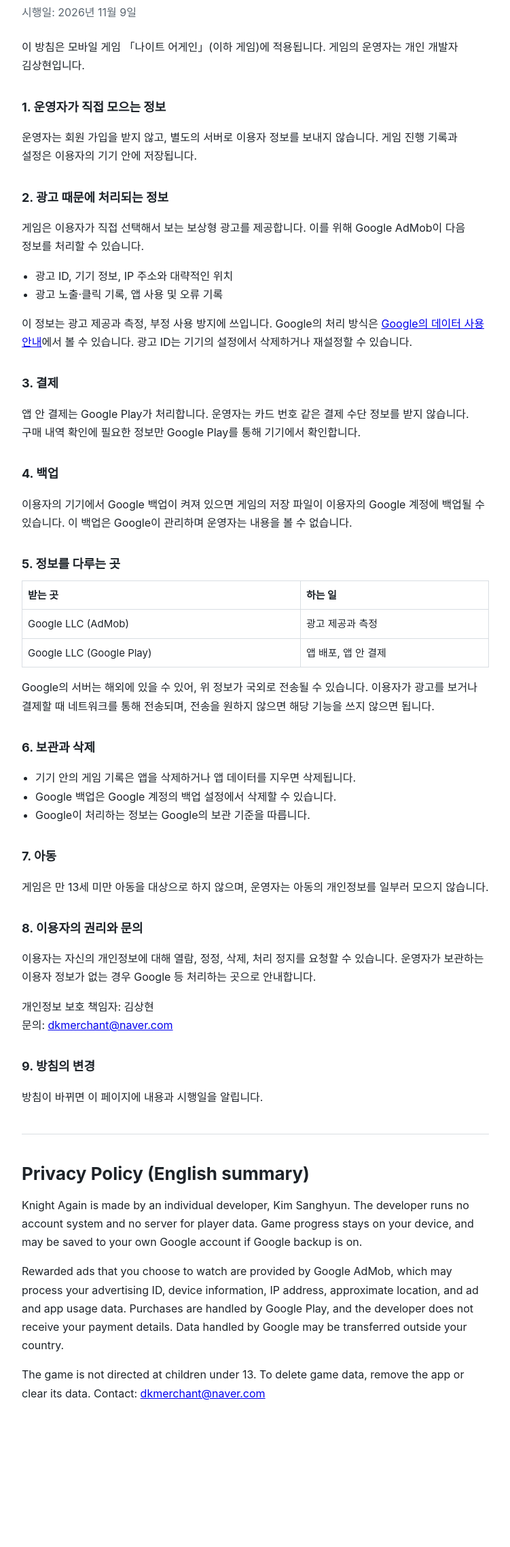
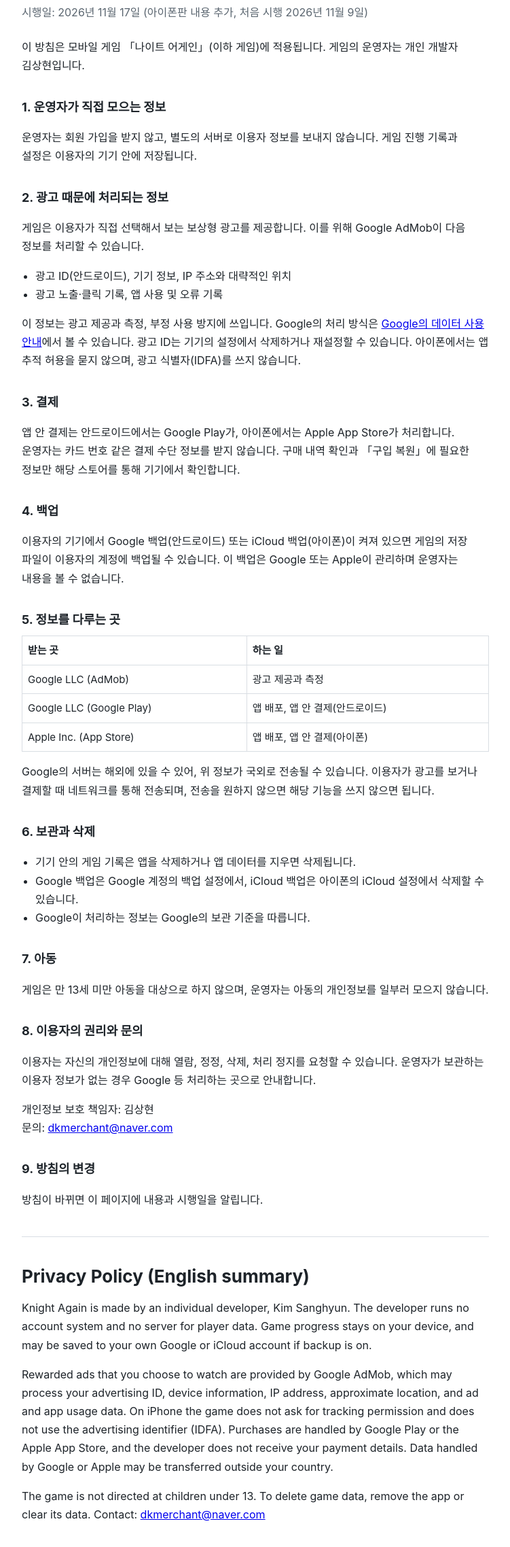
Before and after one commit to melon737/melon737.github.io, a plain HTML site: page knight-again/privacy/index.html in a window 1280 px wide. Shown: the part 70-2346 px from the top of the page at 68% size, without its empty margins (264-1015 px from the left). Before the commit the page ends 2214 px from the top, so only its background shows below. Drawn offline with Linux system fonts and the light colour scheme.

Commit message:
아이폰판: 개인정보처리방침에 App Store 결제·iCloud 백업 추가, 고객 지원 페이지

```diff
--- a/knight-again/privacy/index.html
+++ b/knight-again/privacy/index.html
@@ -23,7 +23,7 @@
 <body>
 <main>
 <h1>나이트 어게인 개인정보처리방침</h1>
-<p class="date">시행일: 2026년 11월 9일</p>
+<p class="date">시행일: 2026년 11월 17일 (아이폰판 내용 추가, 처음 시행 2026년 11월 9일)</p>
 <p>이 방침은 모바일 게임 「나이트 어게인」(이하 게임)에 적용됩니다. 게임의 운영자는 개인 개발자 김상현입니다.</p>
 
 <h2>1. 운영자가 직접 모으는 정보</h2>
@@ -32,29 +32,30 @@
 <h2>2. 광고 때문에 처리되는 정보</h2>
 <p>게임은 이용자가 직접 선택해서 보는 보상형 광고를 제공합니다. 이를 위해 Google AdMob이 다음 정보를 처리할 수 있습니다.</p>
 <ul>
-  <li>광고 ID, 기기 정보, IP 주소와 대략적인 위치</li>
+  <li>광고 ID(안드로이드), 기기 정보, IP 주소와 대략적인 위치</li>
   <li>광고 노출·클릭 기록, 앱 사용 및 오류 기록</li>
 </ul>
-<p>이 정보는 광고 제공과 측정, 부정 사용 방지에 쓰입니다. Google의 처리 방식은 <a href="https://policies.google.com/technologies/partner-sites">Google의 데이터 사용 안내</a>에서 볼 수 있습니다. 광고 ID는 기기의 설정에서 삭제하거나 재설정할 수 있습니다.</p>
+<p>이 정보는 광고 제공과 측정, 부정 사용 방지에 쓰입니다. Google의 처리 방식은 <a href="https://policies.google.com/technologies/partner-sites">Google의 데이터 사용 안내</a>에서 볼 수 있습니다. 광고 ID는 기기의 설정에서 삭제하거나 재설정할 수 있습니다. 아이폰에서는 앱 추적 허용을 묻지 않으며, 광고 식별자(IDFA)를 쓰지 않습니다.</p>
 
 <h2>3. 결제</h2>
-<p>앱 안 결제는 Google Play가 처리합니다. 운영자는 카드 번호 같은 결제 수단 정보를 받지 않습니다. 구매 내역 확인에 필요한 정보만 Google Play를 통해 기기에서 확인합니다.</p>
+<p>앱 안 결제는 안드로이드에서는 Google Play가, 아이폰에서는 Apple App Store가 처리합니다. 운영자는 카드 번호 같은 결제 수단 정보를 받지 않습니다. 구매 내역 확인과 「구입 복원」에 필요한 정보만 해당 스토어를 통해 기기에서 확인합니다.</p>
 
 <h2>4. 백업</h2>
-<p>이용자의 기기에서 Google 백업이 켜져 있으면 게임의 저장 파일이 이용자의 Google 계정에 백업될 수 있습니다. 이 백업은 Google이 관리하며 운영자는 내용을 볼 수 없습니다.</p>
+<p>이용자의 기기에서 Google 백업(안드로이드) 또는 iCloud 백업(아이폰)이 켜져 있으면 게임의 저장 파일이 이용자의 계정에 백업될 수 있습니다. 이 백업은 Google 또는 Apple이 관리하며 운영자는 내용을 볼 수 없습니다.</p>
 
 <h2>5. 정보를 다루는 곳</h2>
 <table>
   <tr><th>받는 곳</th><th>하는 일</th></tr>
   <tr><td>Google LLC (AdMob)</td><td>광고 제공과 측정</td></tr>
-  <tr><td>Google LLC (Google Play)</td><td>앱 배포, 앱 안 결제</td></tr>
+  <tr><td>Google LLC (Google Play)</td><td>앱 배포, 앱 안 결제(안드로이드)</td></tr>
+  <tr><td>Apple Inc. (App Store)</td><td>앱 배포, 앱 안 결제(아이폰)</td></tr>
 </table>
 <p>Google의 서버는 해외에 있을 수 있어, 위 정보가 국외로 전송될 수 있습니다. 이용자가 광고를 보거나 결제할 때 네트워크를 통해 전송되며, 전송을 원하지 않으면 해당 기능을 쓰지 않으면 됩니다.</p>
 
 <h2>6. 보관과 삭제</h2>
 <ul>
   <li>기기 안의 게임 기록은 앱을 삭제하거나 앱 데이터를 지우면 삭제됩니다.</li>
-  <li>Google 백업은 Google 계정의 백업 설정에서 삭제할 수 있습니다.</li>
+  <li>Google 백업은 Google 계정의 백업 설정에서, iCloud 백업은 아이폰의 iCloud 설정에서 삭제할 수 있습니다.</li>
   <li>Google이 처리하는 정보는 Google의 보관 기준을 따릅니다.</li>
 </ul>
 
@@ -71,8 +72,8 @@
 <hr>
 
 <h1 lang="en">Privacy Policy (English summary)</h1>
-<p lang="en">Knight Again is made by an individual developer, Kim Sanghyun. The developer runs no account system and no server for player data. Game progress stays on your device, and may be saved to your own Google account if Google backup is on.</p>
-<p lang="en">Rewarded ads that you choose to watch are provided by Google AdMob, which may process your advertising ID, device information, IP address, approximate location, and ad and app usage data. Purchases are handled by Google Play, and the developer does not receive your payment details. Data handled by Google may be transferred outside your country.</p>
+<p lang="en">Knight Again is made by an individual developer, Kim Sanghyun. The developer runs no account system and no server for player data. Game progress stays on your device, and may be saved to your own Google or iCloud account if backup is on.</p>
+<p lang="en">Rewarded ads that you choose to watch are provided by Google AdMob, which may process your advertising ID, device information, IP address, approximate location, and ad and app usage data. On iPhone the game does not ask for tracking permission and does not use the advertising identifier (IDFA). Purchases are handled by Google Play or the Apple App Store, and the developer does not receive your payment details. Data handled by Google or Apple may be transferred outside your country.</p>
 <p lang="en">The game is not directed at children under 13. To delete game data, remove the app or clear its data. Contact: <a href="mailto:dkmerchant@naver.com">dkmerchant@naver.com</a></p>
 </main>
 </body>
```
Also changed, not shown: index.html (+1 -1 lines), knight-again/support/index.html (added, +41 -0 lines).
